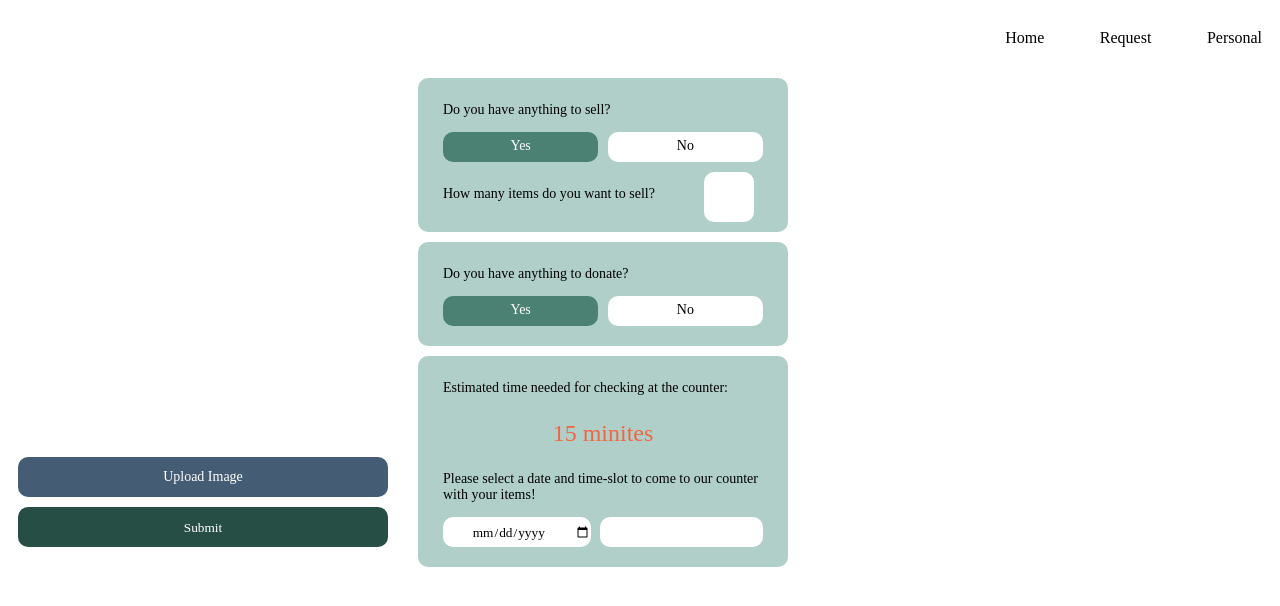
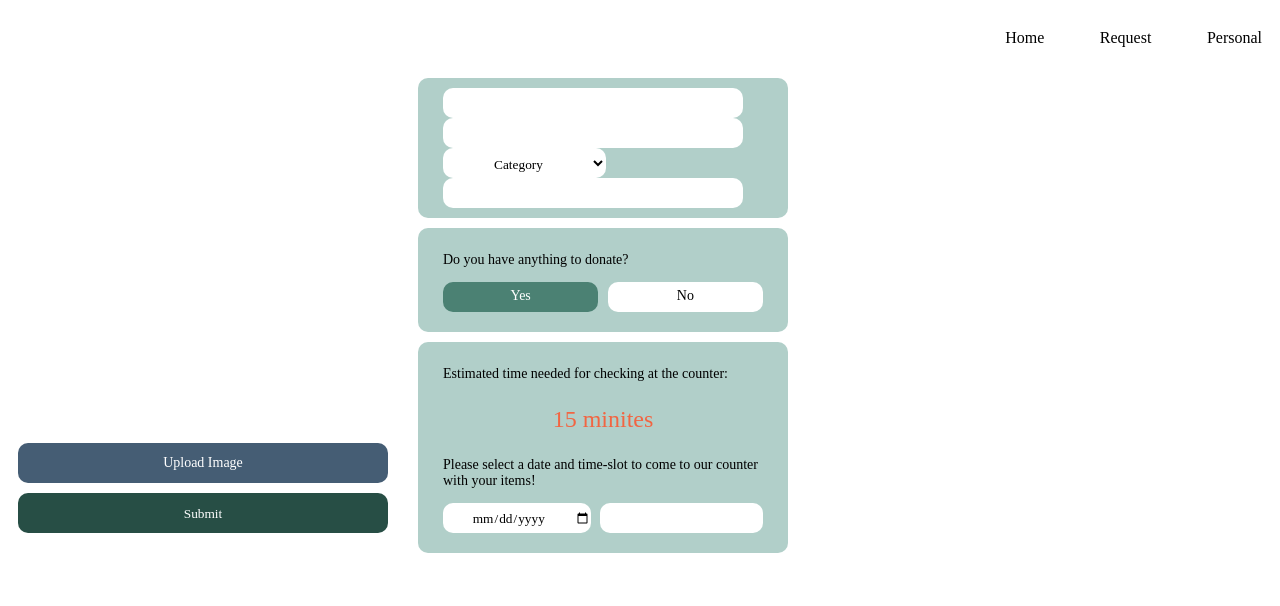
Before and after one commit to CYCKCN/FYP, a Flask app: page /sell in a window 1280 px wide. Shown: the top 606 px of the page. Run offline with Flask 2, Linux system fonts and the light colour scheme; parts of the project's set-up code (start-up, migrations or seed data) failed here and were passed over; some web fonts are replaced.

Commit message:
sell-input

```diff
--- a/webpage/static/sell.css
+++ b/webpage/static/sell.css
@@ -160,8 +160,8 @@
     width:320px;
 }
 .num-items {
-    width: 50px;
-    height: 50px;
+    width: 300px;
+    height: 30px;
     font-size: 25px;
     border: none;
     border-radius: 10px;
--- a/webpage/templates/sell.html
+++ b/webpage/templates/sell.html
@@ -22,25 +22,23 @@
         <input id="file-upload" name='upload_cont_img' type="file" style="display:none;">
 
         <div class="main-div">
-          <div class="question-box">
-            <p>Do you have anything to sell?</p>
-            <div class="options">
-              <div class="radio-button">
-                <input type="radio" id="sell1" name="sell" value="true" checked>
-                <label for="sell1">Yes</label>
-                <div style="width:10px;"></div>
-                <input type="radio" id="sell2" name="sell" value="false">
-                <label for="sell2">No</label>
-              </div>
-            </div>
-            <div class="num-option">
-              <p>How many items do you want to sell?</p>
-              <div style="width: 49px"></div>
-              <input class="num-items" type="number">
+            <div class="question-box">
+                <input class="num-items" type="text" name="Name">
+                <br/>
+                <input class="num-items" type="number" name="Price">
+                <br/>
+                <select class="button-option" name="Category">
+                    <option value="Donation" selected>Category</option>
+                    <option value="Sale">Clothes</option>
+                    <option value="Sale">Furniture</option>
+                    <option value="Sale">Toy</option>
+                </select>
+                <br/>
+                <input class="num-items" type="text" name="Description">
             </div>
 
-          </div>
           <div class="question-box">
+
             <p>Do you have anything to donate?</p>
             <div class="radio-button">
               <input type="radio" id="donate1" name="donate" value="all" checked>
```
